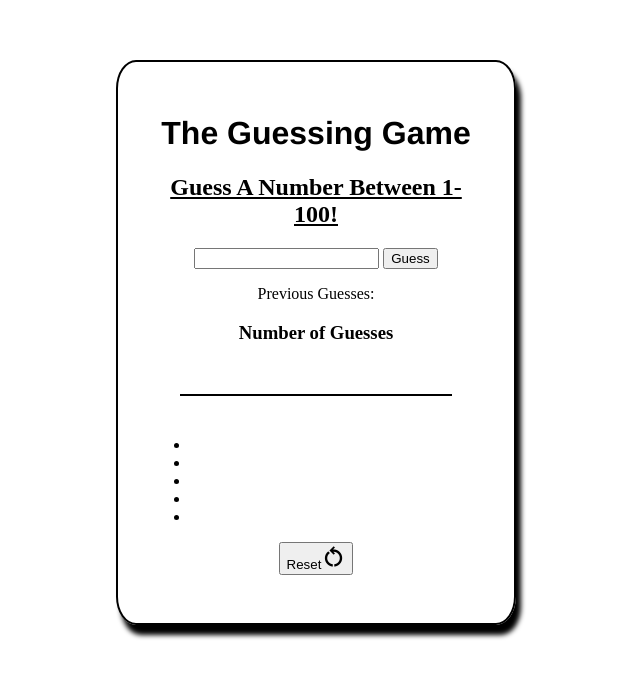
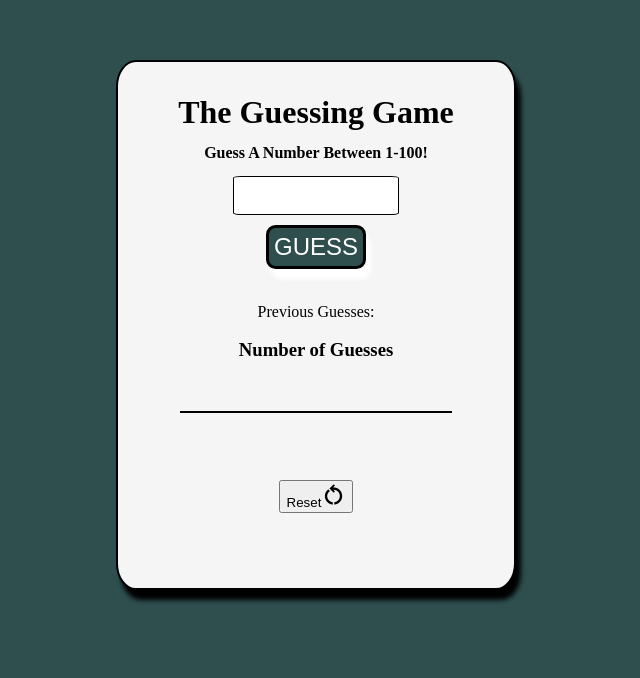
Before and after one commit to papercircuit/papercircuit.github.io, a plain HTML site: page guessing/index.html in a window 1280 px wide. Shown: the part 132-810 px from the top of the page, without its empty margins (84-724 px from the left). Drawn offline with nearby package versions, Linux system fonts and the light colour scheme.

Commit message:
Cleaned guessing game a little

```diff
--- a/guessing/index.html
+++ b/guessing/index.html
@@ -16,11 +16,10 @@
         <h2 class="subtitle">Guess A Number Between 1-100!</h2>
 
         <input class="guess-input" type="number" />
-        <button class="guess-button">Guess</button>
+        <button class="guess-button">GUESS</button>
         <p class="feedback"></p>
         <p class="guess-list">Previous Guesses: </p>
-        <h3 class="counter-title">Number of Guesses</h3>
-        <p class="count"></p>
+        <h3 class="counter-title">Number of Guesses <p class="count"></p></h3>
         <ul>
             <li></li>
             <li></li>
--- a/guessing/style.css
+++ b/guessing/style.css
@@ -4,7 +4,7 @@
 }
 
 body {
-
+    background-color: darkslategrey;
 }
 
 .wrapper {
@@ -14,6 +14,7 @@ body {
     border-radius: 5%;
     box-shadow: 5px 10px 5px;
     width: 25em;
+    background-color: whitesmoke;
 }
 
 .count {
@@ -24,51 +25,61 @@ body {
 }
 
 .title {
-    font-family: 'Franklin Gothic Medium', 'Arial Narrow', Arial, sans-serif;
+    font-size: 2em;
+    font-weight: bold;
+    margin: 0;
+
 }
 
 .subtitle {
-    text-decoration-line: underline;
+
+    font-size: 1em;
 }
 
 .guess-input {
-
+    margin: 0 30px 0 30px;
+    padding: 0 30px 0 30px;
+    border: 1px solid black;
+    border-radius: 5%;
+    font-size: 2em;
+    width: 50%;
 }
 
 .guess-button {
+    background-color: darkslategrey;
+    color: white;
+    border: 3px solid black;
+    border-radius: .4em;
+    box-shadow: 5px 10px 5px;
+    margin: 10px;
+    padding: 5px;
+    font-size: 1.5em;
+}
 
+.guess-button:hover {
+    background-color: rgba(0, 0, 0, 0.738);
 }
 
 .feedback {
-
+    font-size: 1.5em;
 }
 
-.guess-list {
-
-}
-
-.counter-title {
-
+ul {
+    list-style-type: none;
+    font-size: 2rem;
 }
 
 .reset-button {
-
+    margin: 2em;
 }
 
-.you-lose{
-    /* width: 200px;
-    height: 200px; */
-    /* visibility: hidden; */
+.you-lose {
     background-image: url(baldman.png);
 }
-
-/* Material Icons */
-
-
 .material-symbols-outlined {
-  font-variation-settings:
-  'FILL' 1,
-  'wght' 700,
-  'GRAD' 0,
-  'opsz' 48
+    font-variation-settings:
+        'FILL' 1,
+        'wght' 700,
+        'GRAD' 0,
+        'opsz' 48
 }
```
Also changed, not shown: bookshelf/index.js (+2 -13 lines), mole/index.js (+0 -20 lines).
